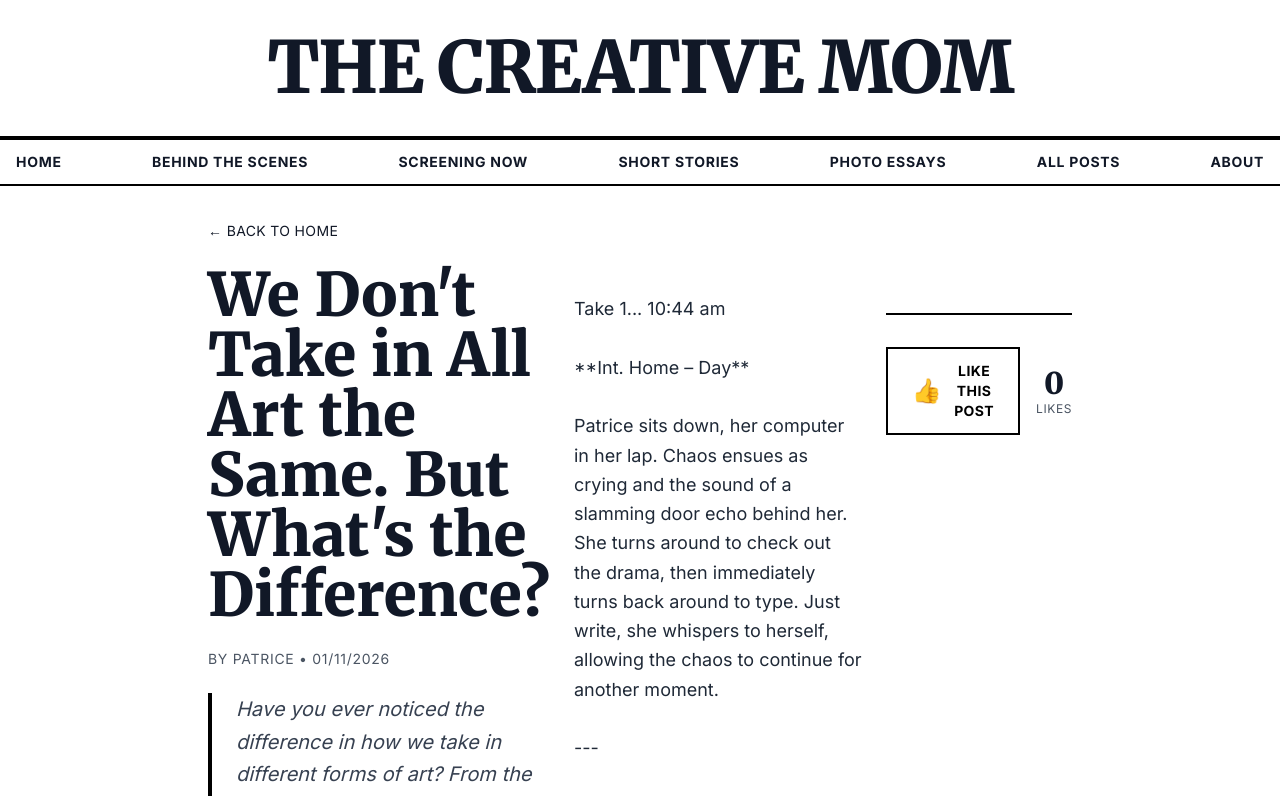
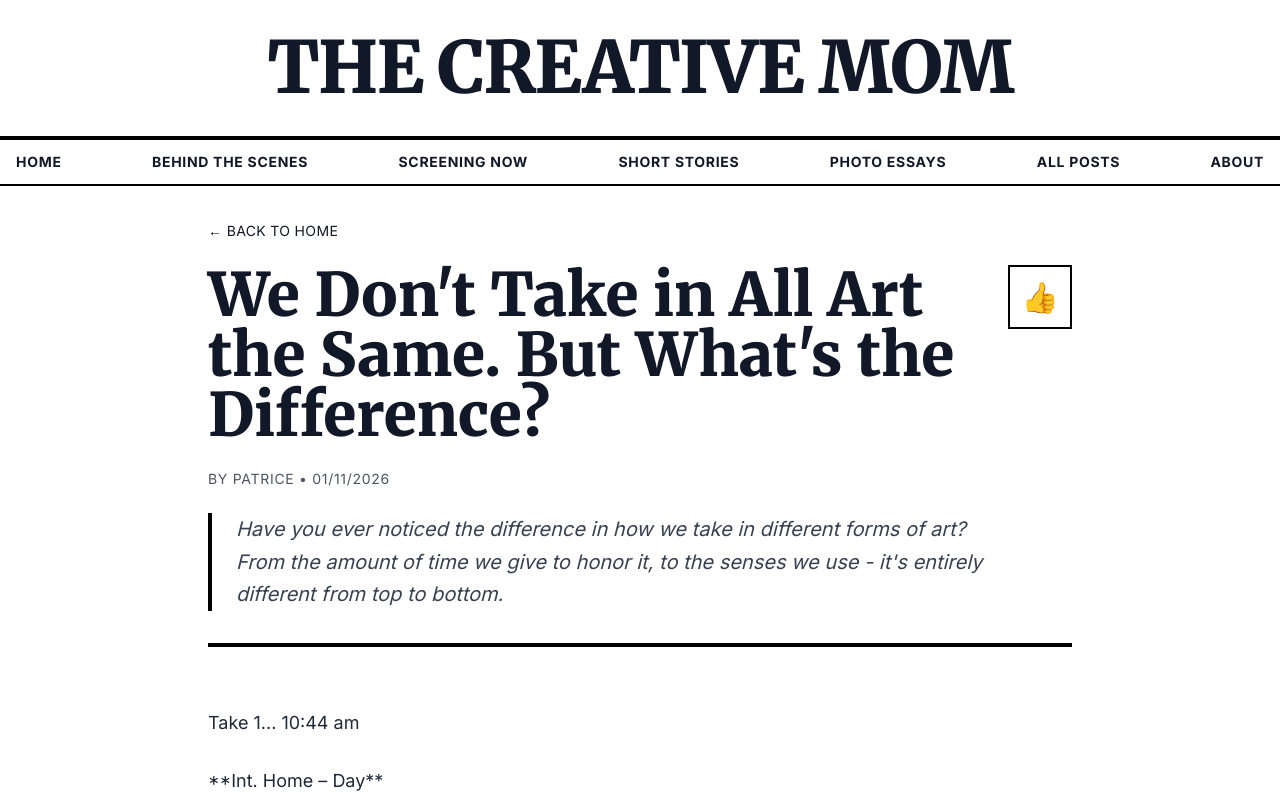
Before and after one commit to BizTrackxrp/TheCreativeMom, a Next.js app: page /blog/art-ingestion-differences in a window 1280 px wide. Shown: the top 796 px of the page. Built offline with nearby package versions, Linux system fonts and the light colour scheme.

Commit message:
Update PostContent.tsx

```diff
--- a/app/blog/[slug]/PostContent.tsx
+++ b/app/blog/[slug]/PostContent.tsx
@@ -5,9 +5,10 @@ import { useState, useEffect } from "react";
 interface PostContentProps {
   content: string;
   slug: string;
+  isLikeButton: boolean;
 }
 
-export default function PostContent({ content, slug }: PostContentProps) {
+export default function PostContent({ content, slug, isLikeButton }: PostContentProps) {
   const [likes, setLikes] = useState<number>(0);
   const [hasLiked, setHasLiked] = useState<boolean>(false);
 
@@ -37,41 +38,43 @@ export default function PostContent({ content, slug }: PostContentProps) {
     localStorage.setItem(`liked-${slug}`, "true");
   };
 
-  return (
-    <>
-      {/* Article Content */}
-      <div className="prose prose-lg max-w-none mb-12">
-        <div
-          className="article-content leading-relaxed text-gray-800"
-          style={{ whiteSpace: 'pre-wrap' }}
-        >
-          {content}
-        </div>
-      </div>
-
-      {/* Like Button */}
-      <div className="mt-12 pt-8 border-t-2 border-black flex items-center justify-center gap-4">
+  // Render like button at top
+  if (isLikeButton) {
+    return (
+      <div className="flex flex-col items-center gap-2 flex-shrink-0">
         <button
           onClick={handleLike}
           disabled={hasLiked}
-          className={`flex items-center gap-3 px-6 py-3 border-2 border-black font-bold uppercase tracking-wide transition-all ${
+          className={`flex items-center justify-center w-16 h-16 border-2 border-black font-bold transition-all ${
             hasLiked
               ? 'bg-black text-white cursor-not-allowed'
               : 'bg-white text-black hover:bg-gray-100'
           }`}
+          title={hasLiked ? 'You liked this!' : 'Like this post'}
         >
-          <span className="text-2xl">👍</span>
-          <span className="text-sm">
-            {hasLiked ? 'You liked this!' : 'Like this post'}
-          </span>
+          <span className="text-3xl">👍</span>
         </button>
-        <div className="text-center">
-          <div className="text-3xl font-serif font-black">{likes}</div>
-          <div className="text-xs uppercase tracking-wider text-gray-600">
-            {likes === 1 ? 'Like' : 'Likes'}
+        {likes > 0 && (
+          <div className="text-center">
+            <div className="text-2xl font-serif font-black">{likes}</div>
+            <div className="text-xs uppercase tracking-wider text-gray-600">
+              {likes === 1 ? 'Like' : 'Likes'}
+            </div>
           </div>
-        </div>
+        )}
       </div>
-    </>
+    );
+  }
+
+  // Render article content
+  return (
+    <div className="prose prose-lg max-w-none">
+      <div
+        className="article-content leading-relaxed text-gray-800"
+        style={{ whiteSpace: 'pre-wrap' }}
+      >
+        {content}
+      </div>
+    </div>
   );
 }
```
